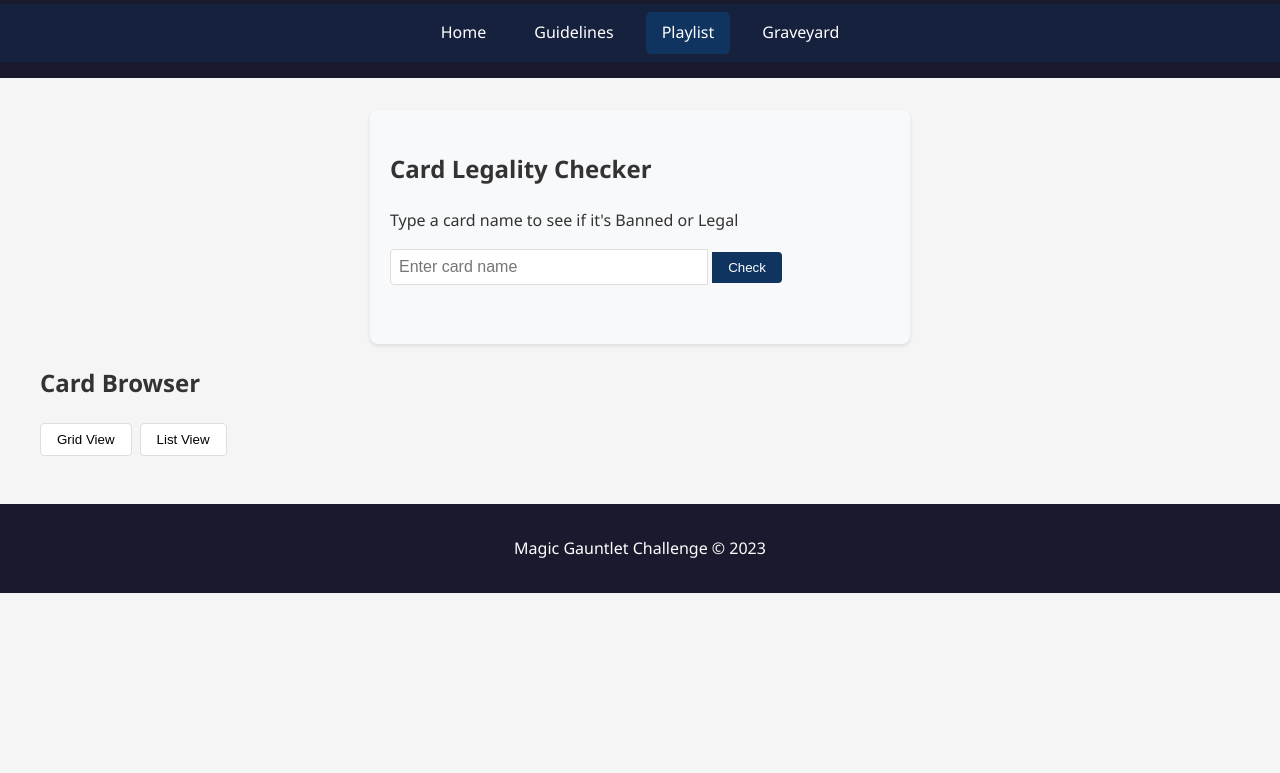
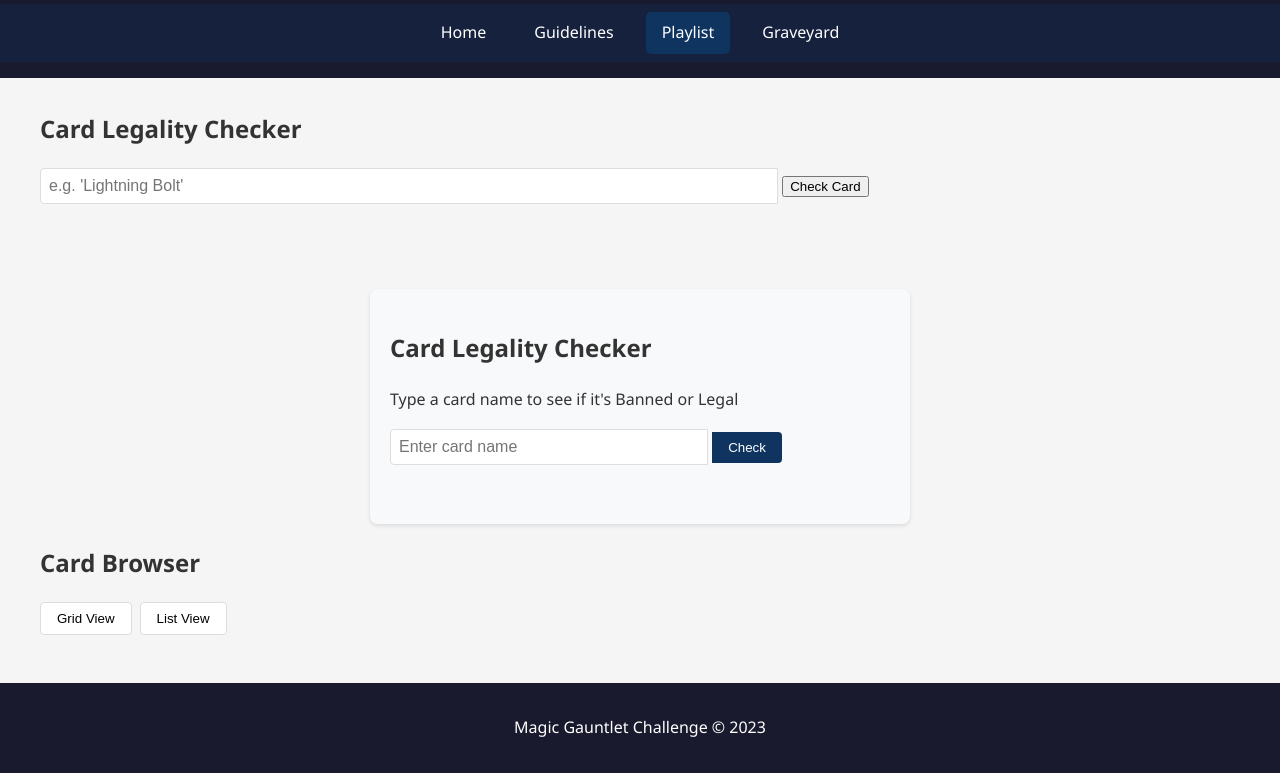
Before and after one commit to sinjecht1978/Magic-Gauntlet-, a plain HTML site: page playlist.html in a window 1280 px wide. Shown: the part 106-879 px from the top of the page. Before the commit the page ends 800 px from the top, so only its background shows below. Drawn offline with Linux system fonts and the light colour scheme.

Commit message:
Update playlist.html

```diff
--- a/playlist.html
+++ b/playlist.html
@@ -17,7 +17,18 @@
     </nav>
   </header>
 
-  <main>
+  <main><!-- Add this RIGHT AFTER <main> tag -->
+<section id="card-checker">
+  <h2>Card Legality Checker</h2>
+  <input type="text" id="card-search" placeholder="e.g. 'Lightning Bolt'">
+  <button id="check-btn">Check Card</button>
+  <div id="checker-result" style="
+    margin-top: 15px;
+    min-height: 50px;
+    font-weight: bold;
+    font-size: 18px;
+  "></div>
+</section>
     <section class="card-checker">
   <h2>Card Legality Checker</h2>
   <p>Type a card name to see if it's Banned or Legal</p>
```
